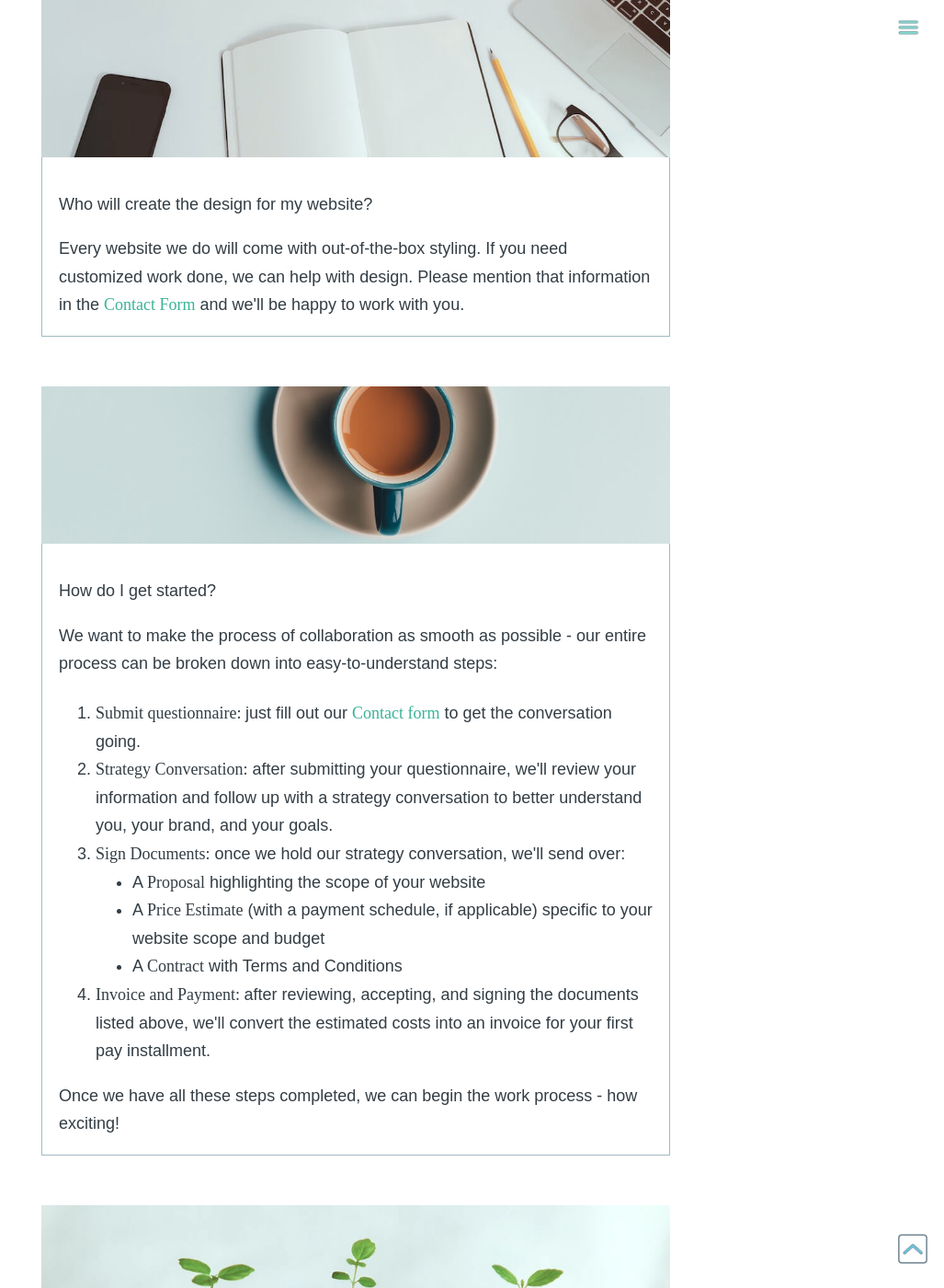
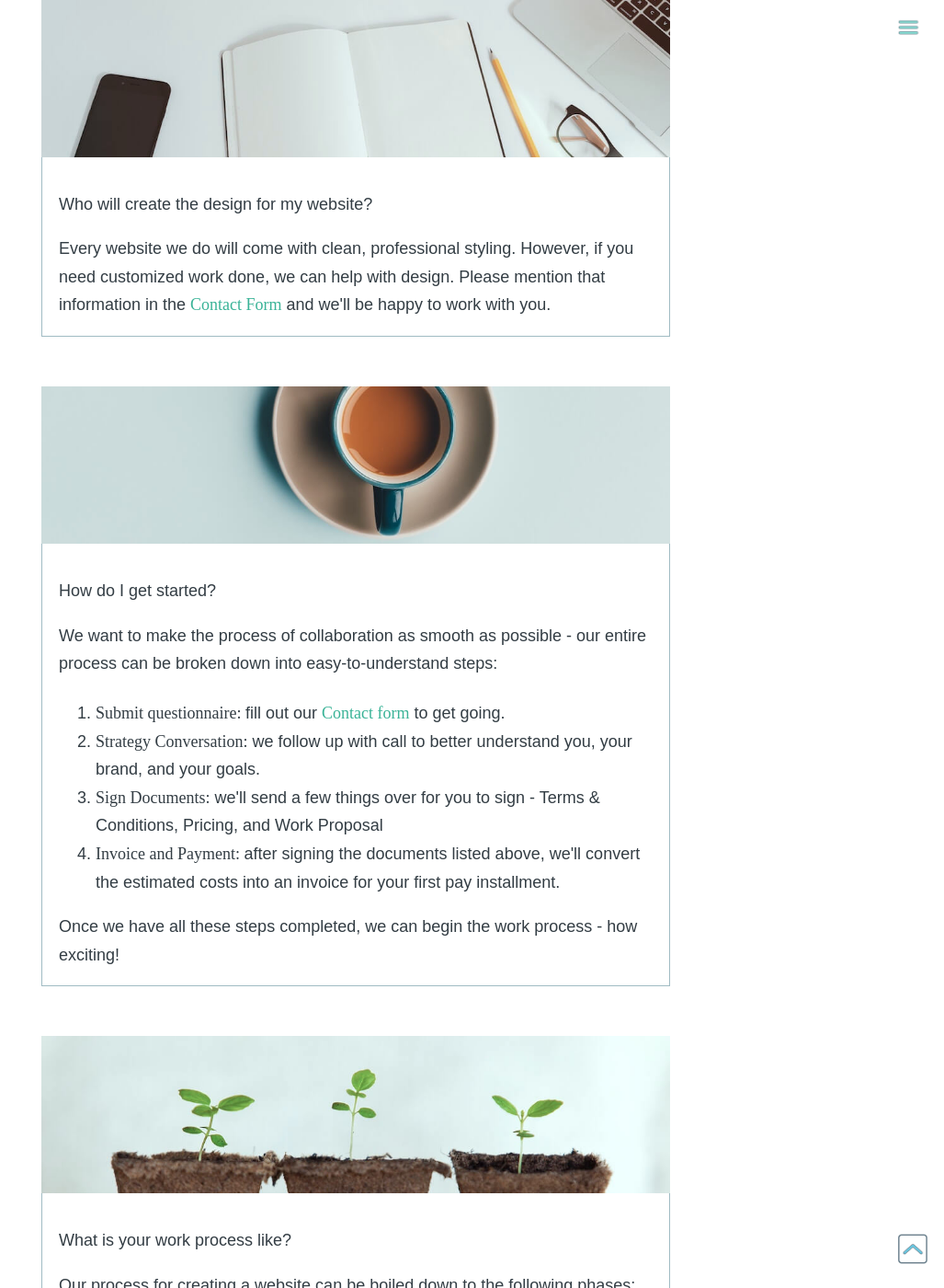
Before and after one commit to graymintmoon/graymintmoon.github.io, a Jekyll site: the page built from faq.md, in a window 1280 px wide and 1400 px high, scrolled down 1734 px. Shown: the whole window at 92% size, without its empty margins (253-1280 px from the left). Built offline with Jekyll 4.4.1, drawn with Linux system fonts in a browser that asks for light colours; nearby versions of some CDN libraries; some web fonts are replaced; some of the changed text lies outside the part shown.

Commit message:
site updates

```diff
--- a/_config.yml
+++ b/_config.yml
@@ -1,10 +1,8 @@
 title: Gray Mint Moon
 email: your-email@domain.com
 description: >
-  Gray Mint Moon thrives in helping holistic entrepreneurs fulfill
-  their business missions by providing web development
-  and design services.
-mission: Gray Mint Moon is passionate about creating intuitive and beautiful websites for holistic entrepreneurs to increase their business and attract clients who appreciate the core soul of their brand.
+  Gray Mint Moon offers custom web design and modern web development for holistic entrepreneurs. Let's create beautiful and intuitive websites for the soul of your brand.
+mission: Gray Mint Moon offers custom web design and modern web development for holistic entrepreneurs. Let's create beautiful and intuitive websites for the soul of your brand.
 baseurl: "" # the subpath of your site, e.g. /blog
 url: "" # the base hostname & protocol for your site, e.g. http://example.com
 social_username: graymintmoon
--- a/_includes/offerings.html
+++ b/_includes/offerings.html
@@ -15,7 +15,7 @@
 			</div>
 			<div class="column_half_block_wide column_half_block_description">
 				<h4 class="text_center text_regular">Understanding the web</h4>
-				<p class="text_light">Launching a website can be confusing - use our experience and understanding of web design and development to get going.</p>
+				<p class="text_light">You want someone who can coalesce your business goals with high-quality code and design - that's where we come into the picture.</p>
 			</div>
 		</div>
 		<div class="column_half bg_lightgray">
--- a/faq.md
+++ b/faq.md
@@ -25,7 +25,7 @@ title: FAQ
 		<img class="img_full" src="{{site.url}}/assets/cost.jpg" alt="Photo by Sarah Dorweiler">
 		<div class="faq_content">
 			<p class="faq_question">How much will my website cost?</p>
-			<p class="faq_response">We want to keep your costs as fair as possible. Our pricing strategy is purely based on the scope and complexity of what's needed - check out <a href="/services"><strong>Services page</strong></a> to see what we can do for you.</p>
+			<p class="faq_response">We want to keep your costs fair and appropriate. Our pricing strategy is purely based on the scope and complexity of what's needed - check out <a href="/services"><strong>Services page</strong></a> to see what we can do for you.</p>
 		</div>
 	</div>
 
@@ -40,7 +40,7 @@ title: FAQ
 		<img class="img_full" src="{{site.url}}/assets/design.jpg" alt="Photo by Jeshoots">
 		<div class="faq_content">
 			<p class="faq_question">Who will create the design for my website?</p>
-			<p class="faq_response">Every website we do will come with out-of-the-box styling. If you need customized work done, we can help with design. Please mention that information in the <a href="/contact"><strong>Contact Form</strong></a> and we'll be happy to work with you.</p>
+			<p class="faq_response">Every website we do will come with clean, professional styling. However, if you need customized work done, we can help with design. Please mention that information in the <a href="/contact"><strong>Contact Form</strong></a> and we'll be happy to work with you.</p>
 		</div>
 	</div>
 	<div class="faq_block">
@@ -49,16 +49,11 @@ title: FAQ
 			<p class="faq_question">How do I get started?</p>
 			<p class="faq_response">We want to make the process of collaboration as smooth as possible - our entire process can be broken down into easy-to-understand steps:</p>
 			<ol class="page_bulleted_list">
-				<li><strong>Submit questionnaire: </strong>just fill out our <a href="/contact"><strong>Contact form</strong></a> to get the conversation going.</li>
-				<li><strong>Strategy Conversation:</strong> after submitting your questionnaire, we'll review your information and follow up with a strategy conversation to better understand you, your brand, and your goals.</li>
-				<li><strong>Sign Documents:</strong> once we hold our strategy conversation, we'll send over:
-					<ul>
-						<li>A <strong>Proposal</strong> highlighting the scope of your website</li>
-						<li>A <strong>Price Estimate</strong> (with a payment schedule, if applicable) specific to your website scope and budget</li>
-						<li>A <strong>Contract</strong> with Terms and Conditions</li>
-					</ul>
+				<li><strong>Submit questionnaire: </strong>fill out our <a href="/contact"><strong>Contact form</strong></a> to get going.</li>
+				<li><strong>Strategy Conversation:</strong> we follow up with call to better understand you, your brand, and your goals.</li>
+				<li><strong>Sign Documents:</strong> we'll send a few things over for you to sign - Terms & Conditions, Pricing, and Work Proposal
 				</li>
-				<li><strong>Invoice and Payment: </strong>after reviewing, accepting, and signing the documents listed above, we'll convert the estimated costs into an invoice for your first pay installment.</li>
+				<li><strong>Invoice and Payment: </strong>after signing the documents listed above, we'll convert the estimated costs into an invoice for your first pay installment.</li>
 			</ol>
 			<p class="faq_response">Once we have all these steps completed, we can begin the work process - how exciting!</p>
 		</div>
@@ -74,7 +69,7 @@ title: FAQ
 				<li><strong>Concepting & Design: </strong> we design high-level concepts of what your site should include, mindful of user experience strategies.</li>
 				<li><strong>Implementation: </strong>once we have some design artifacts, we can begin developing (coding) different pages, layouts, and user interface elements.</li>
 				<li><strong>Iteration: </strong> during the implementation phase, we revisit design and user experience; if necessary, we iterate with better ideas.</li>
-				<li><strong>Testing: </strong> although testing occurs throughout the entire process, we do deeper testing across the entire site to ensure its' functioning optimally and that everything looks its best!</li>
+				<li><strong>Testing: </strong> although testing occurs throughout the entire process, we do deeper testing across the entire site to ensure everything is functioning optimally</li>
 			</ul>
 		</div>
 	</div>
```
Also changed, not shown: 404.md (added, +10 -0 lines).
